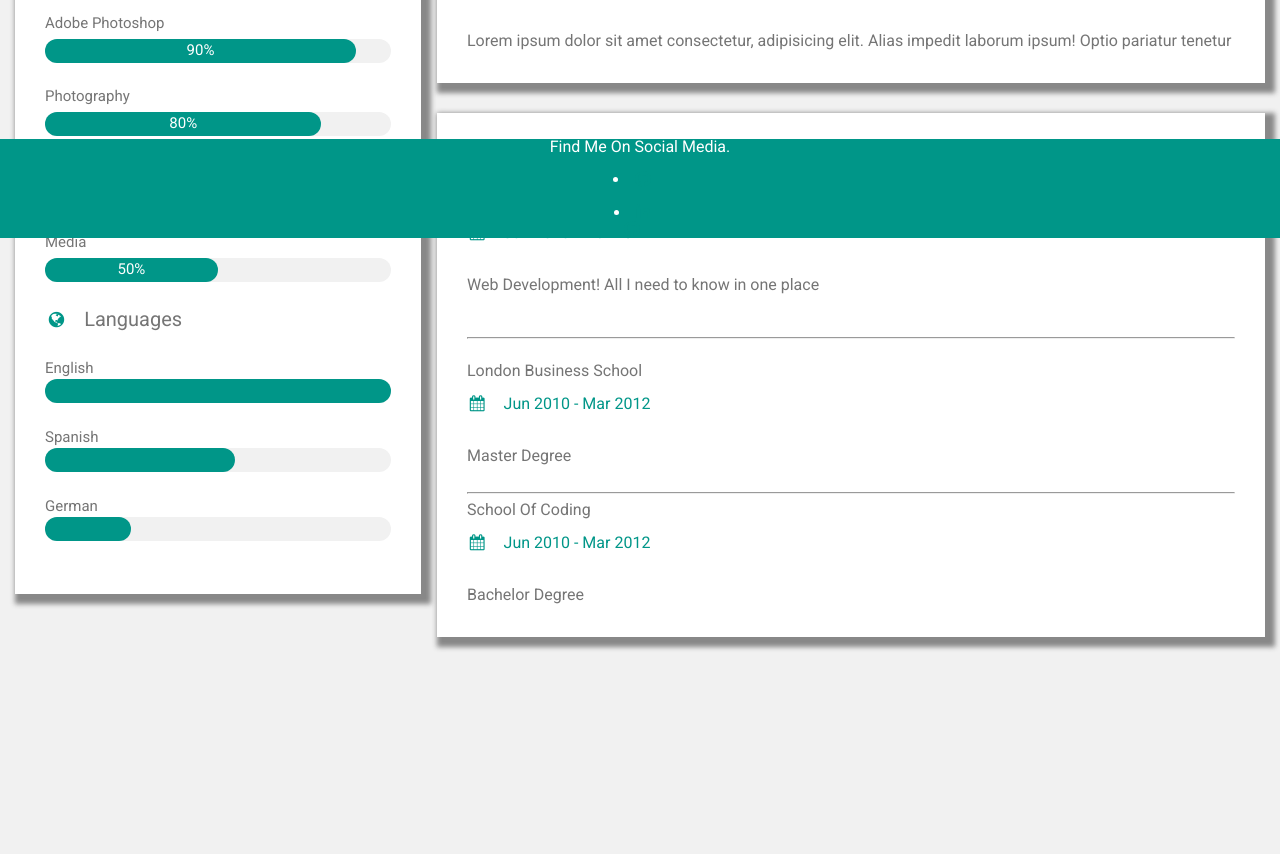
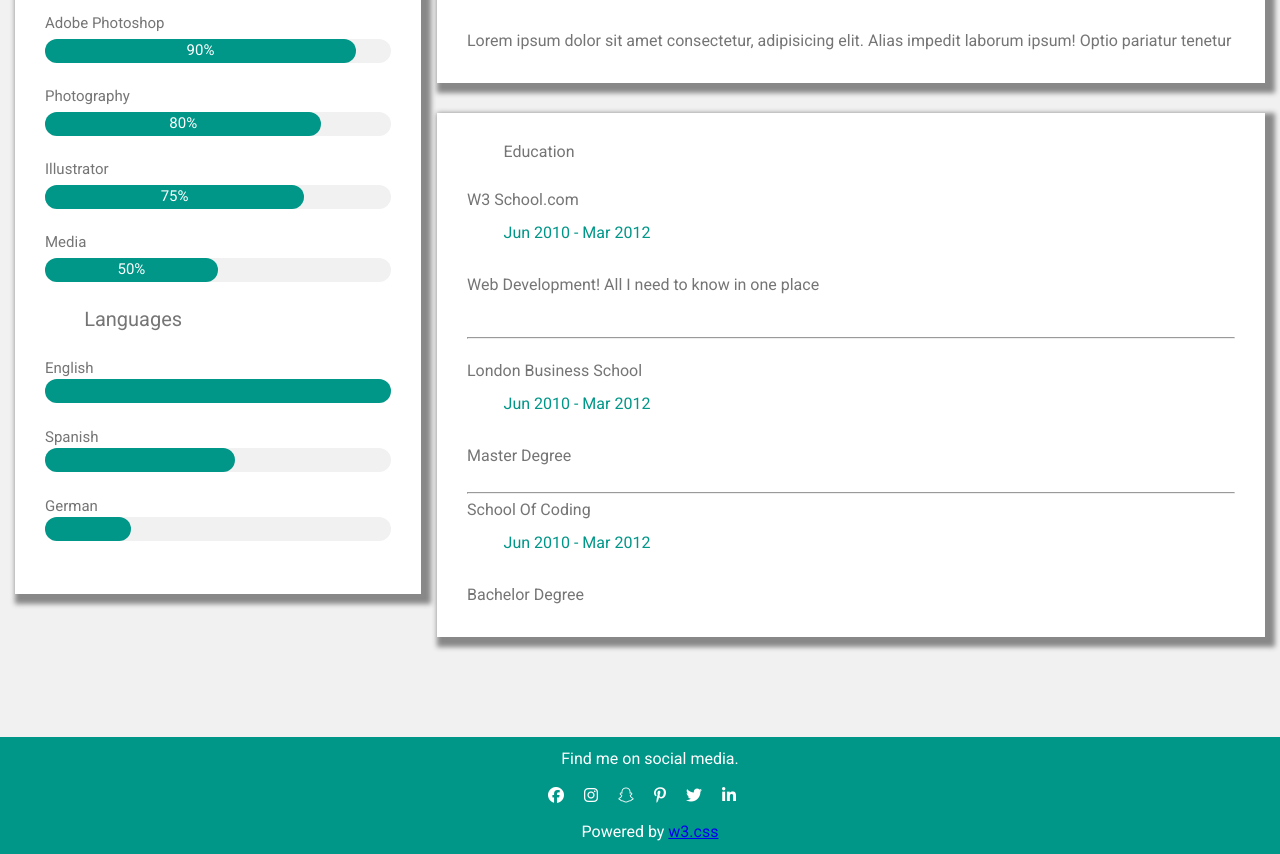
Before and after one commit to mohammad-lababneh/Templates, a plain HTML site: page template2/index.html in a window 1280 px wide. Shown: the part 562-1416 px from the top of the page. Before the commit the page ends 1299 px from the top, so only its background shows below. Drawn offline with Linux system fonts and the light colour scheme.

Commit message:
addingFooter

```diff
--- a/template2/css/style.css
+++ b/template2/css/style.css
@@ -1,7 +1,7 @@
 body{
     background-color: #f1f1f1;
     font-family: "Roboto", sans-serif;
-
+    overflow-x: hidden;
 
 }
 
@@ -104,20 +104,20 @@ p{color: #757575;
     text-align: center;
 }
 footer{
-    padding: 0.01em 16px;
+    width: 100%;
+    padding: 10px 10px;
     color: white;
-    position: fixed;
+    /* position: fixed; */
     bottom: 0;
     right: 0;
     left: 0;
     background-color: #009688;
     text-align: center;
     margin-top: 15px;
+    overflow-x: hidden;
 
 }
-footer b {
+footer p , i{
     color: white;
+
 }
-.footerDiv{
-    display: inline-block;
-}
--- a/template2/index.html
+++ b/template2/index.html
@@ -180,21 +180,29 @@
 
 
 
-
     <footer>
+        <p>Find me on social media.</p>
+        <br>
+        <i class="fa fa-facebook-official w3-hover-opacity"></i>
+        <i class="fa fa-instagram w3-hover-opacity"></i>
+        <i class="fa fa-snapchat w3-hover-opacity"></i>
+        <i class="fa fa-pinterest-p w3-hover-opacity"></i>
+        <i class="fa fa-twitter w3-hover-opacity"></i>
+        <i class="fa fa-linkedin w3-hover-opacity"></i>
+        <br><br>
+        <p>Powered by <a href="https://www.w3schools.com/w3css/default.asp" target="_blank">w3.css</a></p>
+      </footer>
 
 
-        <b>Find Me On Social Media.</b>
-        <br><br>
-        <div class="footerDiv">
+
+
+<!--
             <li><a href="https://github.com/mohammad-lababneh" target="_blank"><i class="fab fa-github"></i></a></li>
-            <br>
+
             <li><a href="https://www.linkedin.com/in/mohammad-lababneh-74755b1b0" target="_blank"><i
                         class="fab fa-linkedin"></i></a></li>
-            <i class="fab fa-github"></i>
+            <i class="fab fa-github"></i> -->
 
-        </div>
-    </footer>
 
 
 
```
